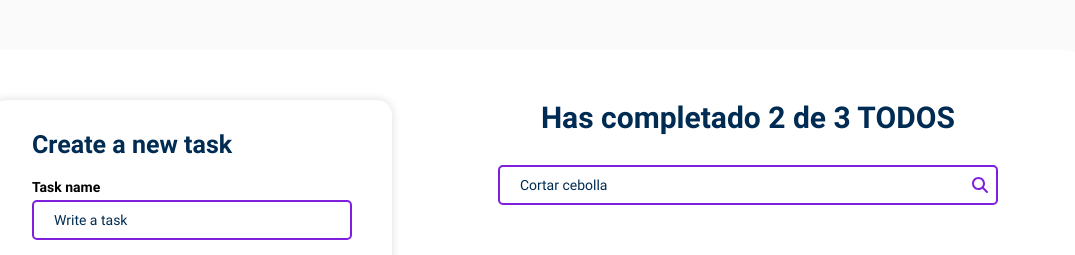
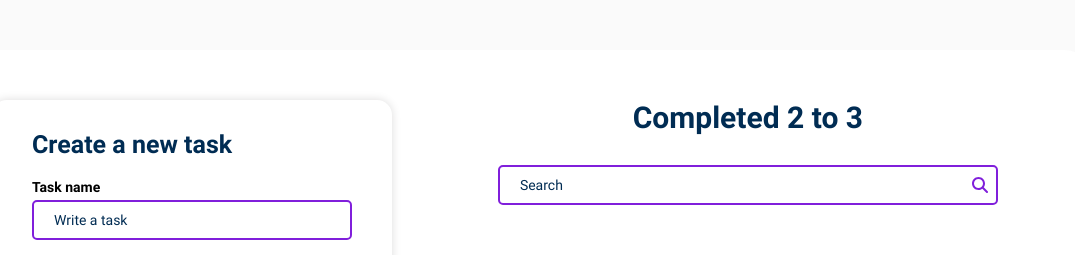
Before and after one commit to jhosuapp/react-TODO, a React (Create React App) app: page / in a window 1280 px wide. Shown: the top 255 px of the page, without its empty margins (122-1197 px from the left). Built offline with nearby package versions, Linux system fonts and the light colour scheme.

Commit message:
feat: state && events

```diff
--- a/src/js/components/TodoCounter.js
+++ b/src/js/components/TodoCounter.js
@@ -1,6 +1,6 @@
 const TodoCounter = ({ completed, total })=>{
     return (
-        <h1>Has completado {completed} de {total} TODOS</h1>
+        <h1>Completed {completed} to {total}</h1>
     );
 }
 
--- a/src/js/components/TodoSearch.js
+++ b/src/js/components/TodoSearch.js
@@ -1,9 +1,22 @@
 import iconSearch from '../../img/svg/icon-search.svg';
+import React from 'react';
 
 const TodoSearch = ()=>{
+
+    const [stateValue, setStateValue] = React.useState('');
+    console.log(stateValue);
     return (
         <div className="block-input">
-            <input type="search" placeholder="Cortar cebolla" id="search" name="search" />
+            <input
+                type="search"
+                placeholder="Search"
+                id="search"
+                name="search"
+                value={stateValue}
+                onChange={(e)=>{
+                    setStateValue(e.target.value);
+                }}
+            />
             <img src={iconSearch} alt="icon search"/>
         </div>
     );
```
